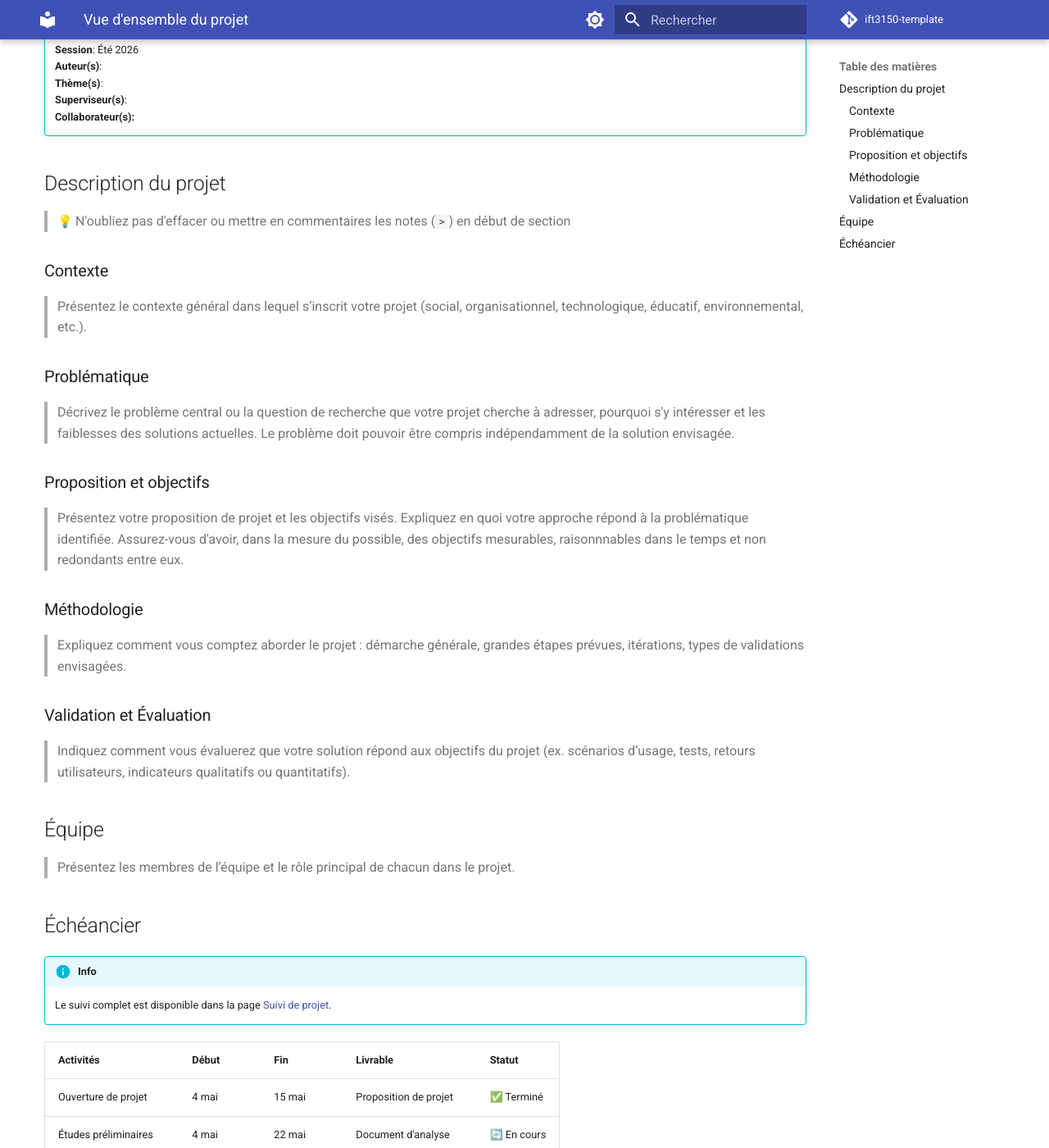
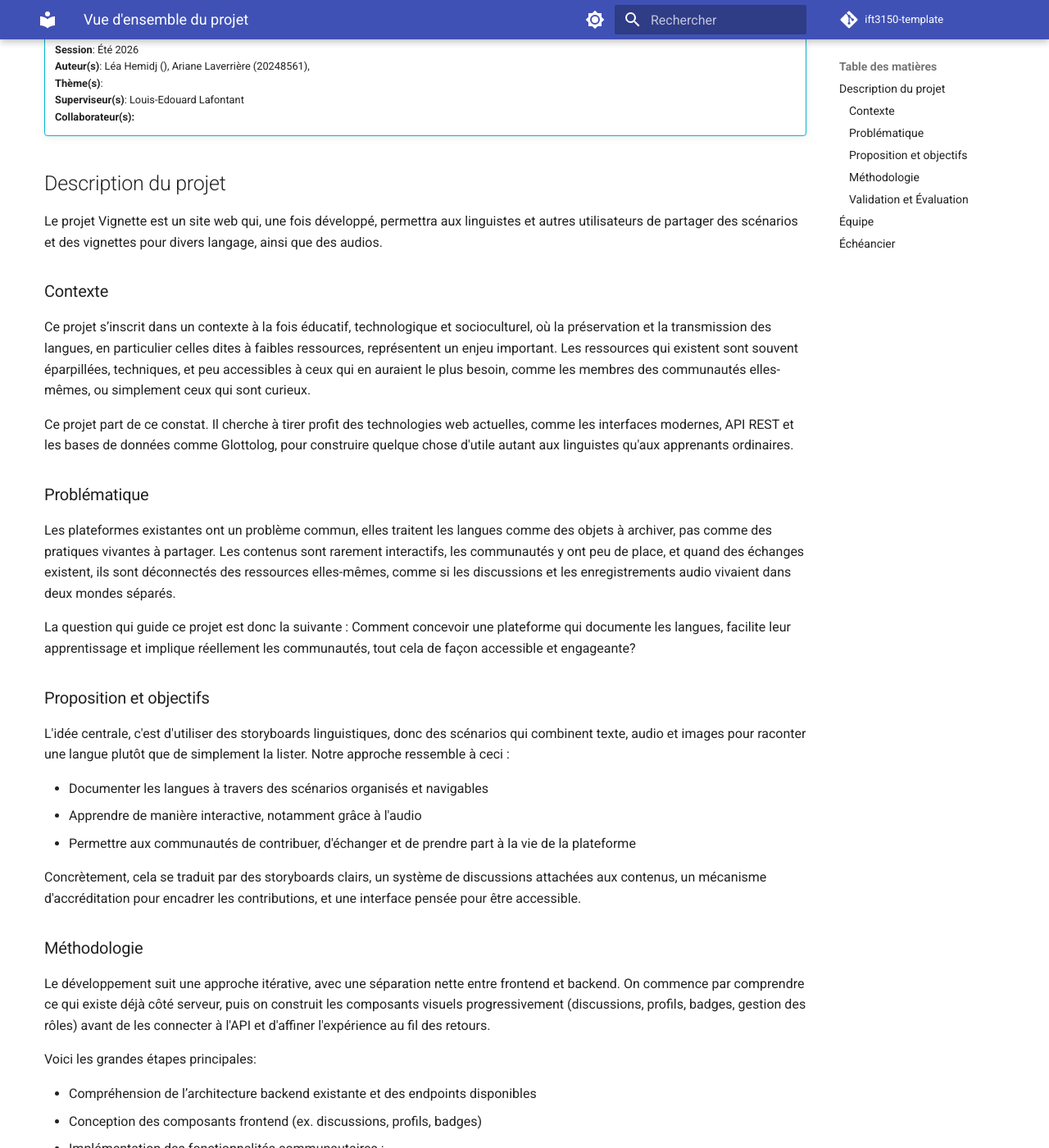
Before and after one commit to arianelavrr/arianeVignette, an MkDocs documentation site: the page built from docs/index.md, in a window 1280 px wide and 1400 px high, scrolled down 227 px. Shown: the whole window at 82% size. Built offline with MkDocs 1.6.1 and Material for MkDocs 9.7.7, drawn with Linux system fonts in a browser that asks for light colours; emoji names are drawn with the system emoji font; comment, search, counter and statistics services are not loaded; some of the changed text lies outside the part shown.

Commit message:
added index

```diff
--- a/docs/index.md
+++ b/docs/index.md
@@ -14,32 +14,52 @@ title: Vue d'ensemble du projet
 
 !!! info "Informations générales"
     **Session**: Été 2026
-    **Auteur(s)**: <!-- Nom de chaque membre (matricule)  -->
+    **Auteur(s)**: Léa Hemidj (), Ariane Laverrière (20248561),
     **Thème(s)**: <!-- Thèmes principaux abordés dans le projet  -->
-    **Superviseur(s)**: <!-- Nom du superviseur (affiliation)  -->
+    **Superviseur(s)**: Louis-Edouard Lafontant
     **Collaborateur(s):** <!-- Nom de(s) collaborateur(s) et partenaire(s)` -->
 
 ## Description du projet
 
-> :bulb: N'oubliez pas d'effacer ou mettre en commentaires les notes (`>`) en début de section
+Le projet Vignette est un site web qui, une fois développé, permettra aux linguistes et autres utilisateurs de partager des scénarios et des vignettes pour divers langage, ainsi que des audios.
 
 ### Contexte
 
-> Présentez le contexte général dans lequel s’inscrit votre projet (social, organisationnel, technologique, éducatif, environnemental, etc.).
+Ce projet s’inscrit dans un contexte à la fois éducatif, technologique et socioculturel, où la préservation et la transmission des langues, en particulier celles dites à faibles ressources, représentent un enjeu important. Les ressources qui existent sont souvent éparpillées, techniques, et peu accessibles à ceux qui en auraient le plus besoin, comme les membres des communautés elles-mêmes, ou simplement ceux qui sont curieux.
+
+Ce projet part de ce constat. Il cherche à tirer profit des technologies web actuelles, comme les interfaces modernes, API REST et les bases de données comme Glottolog, pour construire quelque chose d'utile autant aux linguistes qu'aux apprenants ordinaires.
 
 ### Problématique
 
-> Décrivez le problème central ou la question de recherche que votre projet cherche à adresser, pourquoi s'y intéresser et les faiblesses des solutions actuelles.
-> Le problème doit pouvoir être compris indépendamment de la solution envisagée.
+Les plateformes existantes ont un problème commun, elles traitent les langues comme des objets à archiver, pas comme des pratiques vivantes à partager. Les contenus sont rarement interactifs, les communautés y ont peu de place, et quand des échanges existent, ils sont déconnectés des ressources elles-mêmes, comme si les discussions et les enregistrements audio vivaient dans deux mondes séparés.
+
+La question qui guide ce projet est donc la suivante :
+Comment concevoir une plateforme qui documente les langues, facilite leur apprentissage et implique réellement les communautés, tout cela de façon accessible et engageante?
 
 ### Proposition et objectifs
 
-> Présentez votre proposition de projet et les objectifs visés. Expliquez en quoi votre approche répond à la problématique identifiée.
-> Assurez-vous d'avoir, dans la mesure du possible, des objectifs mesurables, raisonnnables dans le temps et non redondants entre eux.
+L'idée centrale, c'est d'utiliser des storyboards linguistiques, donc des scénarios qui combinent texte, audio et images pour raconter une langue plutôt que de simplement la lister. Notre approche ressemble à ceci :
+
+- Documenter les langues à travers des scénarios organisés et navigables
+- Apprendre de manière interactive, notamment grâce à l'audio
+- Permettre aux communautés de contribuer, d'échanger et de prendre part à la vie de la plateforme
+
+Concrètement, cela se traduit par des storyboards clairs, un système de discussions attachées aux contenus, un mécanisme d'accréditation pour encadrer les contributions, et une interface pensée pour être accessible.
 
 ### Méthodologie
 
-> Expliquez comment vous comptez aborder le projet : démarche générale, grandes étapes prévues, itérations, types de validations envisagées.
+Le développement suit une approche itérative, avec une séparation nette entre frontend et backend. On commence par comprendre ce qui existe déjà côté serveur, puis on construit les composants visuels progressivement (discussions, profils, badges, gestion des rôles) avant de les connecter à l'API et d'affiner l'expérience au fil des retours.
+
+Voici les grandes étapes principales:
+
+- Compréhension de l’architecture backend existante et des endpoints disponibles
+- Conception des composants frontend (ex. discussions, profils, badges)
+- Implémentation des fonctionnalités communautaires :
+    - fils de discussion
+    - demandes d’accréditation
+    - gestion des rôles
+- Intégration des éléments multimédias (audio, scénarios)
+- Amélioration de l’expérience utilisateur (design, navigation, accessibilité)
 
 ### Validation et Évaluation
 
@@ -59,4 +79,6 @@ title: Vue d'ensemble du projet
 |--------------------------------|---------|---------|-------------------------------------|-------------|
 | Ouverture de projet            | 4 mai   | 15 mai  | Proposition de projet               | ✅ Terminé  |
 | Études préliminaires           | 4 mai   | 22 mai  | Document d'analyse                  | 🔄 En cours |
+| Création du site web           | 4 mai   | 22 mai  | Site web                            | ✅ Terminé  |
+| Commencement du code           | 4 mai   | 22 mai  | Document d'analyse                  | 🔄 En cours |
 | Présentation + Rapport         | 7 aout  | 14 aout | Présentation + Rapport              | ⏳ À venir  |
```
